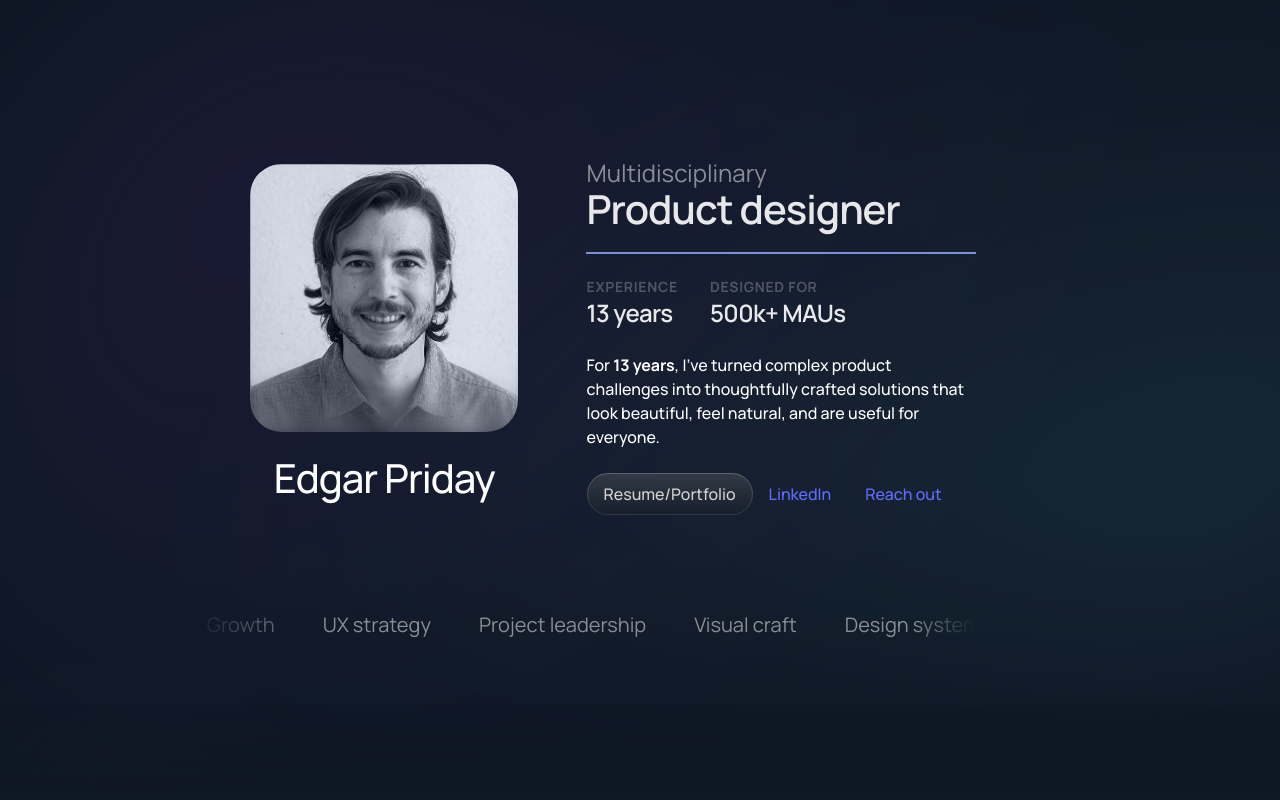
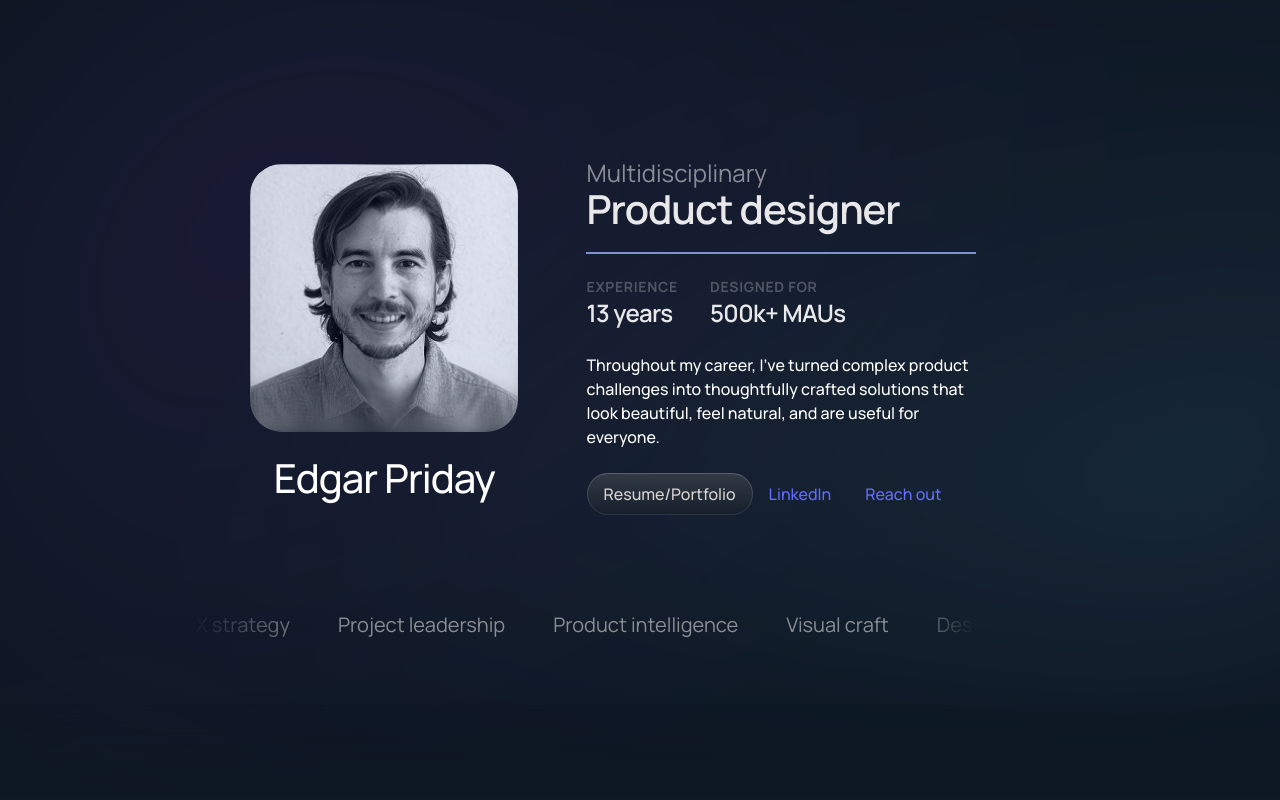
Before and after one commit to nomativ/personal-site, a React (Vite) app: page / in a window 1280 px wide. Shown: the top 800 px of the page. Built offline with nearby package versions, Linux system fonts and the light colour scheme.

Commit message:
copy updates

```diff
--- a/src/App.tsx
+++ b/src/App.tsx
@@ -18,7 +18,8 @@ function App() {
     "Design systems",
     "Growth",
     "UX strategy",
-    "Project leadership"
+    "Project leadership",
+    "Product intelligence"
   ]
 
   // Experience calculation
@@ -82,7 +83,7 @@ function App() {
                   <KpiCard title='Experience' kpi={yearsExperience + ' years'} />
                   <KpiCard title='Designed for' kpi='500k+ MAUs' />
                 </div>
-                <div className="text-white text-base font-medium text-center md:text-left">For <b>{yearsExperience} years</b>, I've turned complex product challenges into thoughtfully crafted solutions that look beautiful, feel natural, and are useful for everyone.</div>
+                <div className="text-white text-base font-medium text-center md:text-left">Throughout my career, I've turned complex product challenges into thoughtfully crafted solutions that look beautiful, feel natural, and are useful for everyone.</div>
                 <div className="flex flex-col md:flex-row gap-4 md:gap-0 items-center w-full">
                   <Button text="Resume/Portfolio" url="https://edgar-p.notion.site/" />
                   <div className='flex items-center gap-4 md:gap-0'>
```
